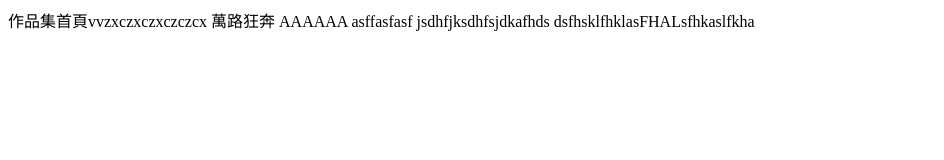
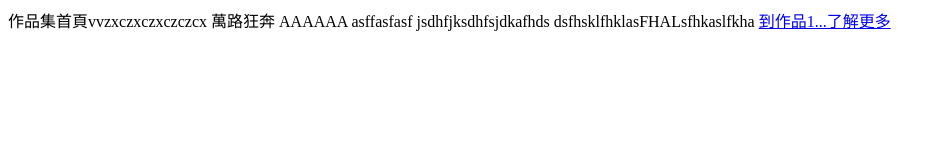
Before and after one commit to cucumars/person-work, a plain HTML site: page index.html in a window 1280 px wide. Shown: the whole page, without its empty margins (0-944 px from the left). Drawn offline with Linux system fonts and the light colour scheme.

Commit message:
feat:增加作品超林傑

```diff
--- a/index.html
+++ b/index.html
@@ -12,5 +12,6 @@
   asffasfasf
   jsdhfjksdhfsjdkafhds
   dsfhsklfhklasFHALsfhkaslfkha
+  <a href="./3-ex-wk-1.html" target="_blank">到作品1...了解更多</a>
 </body>
 </html>
```
